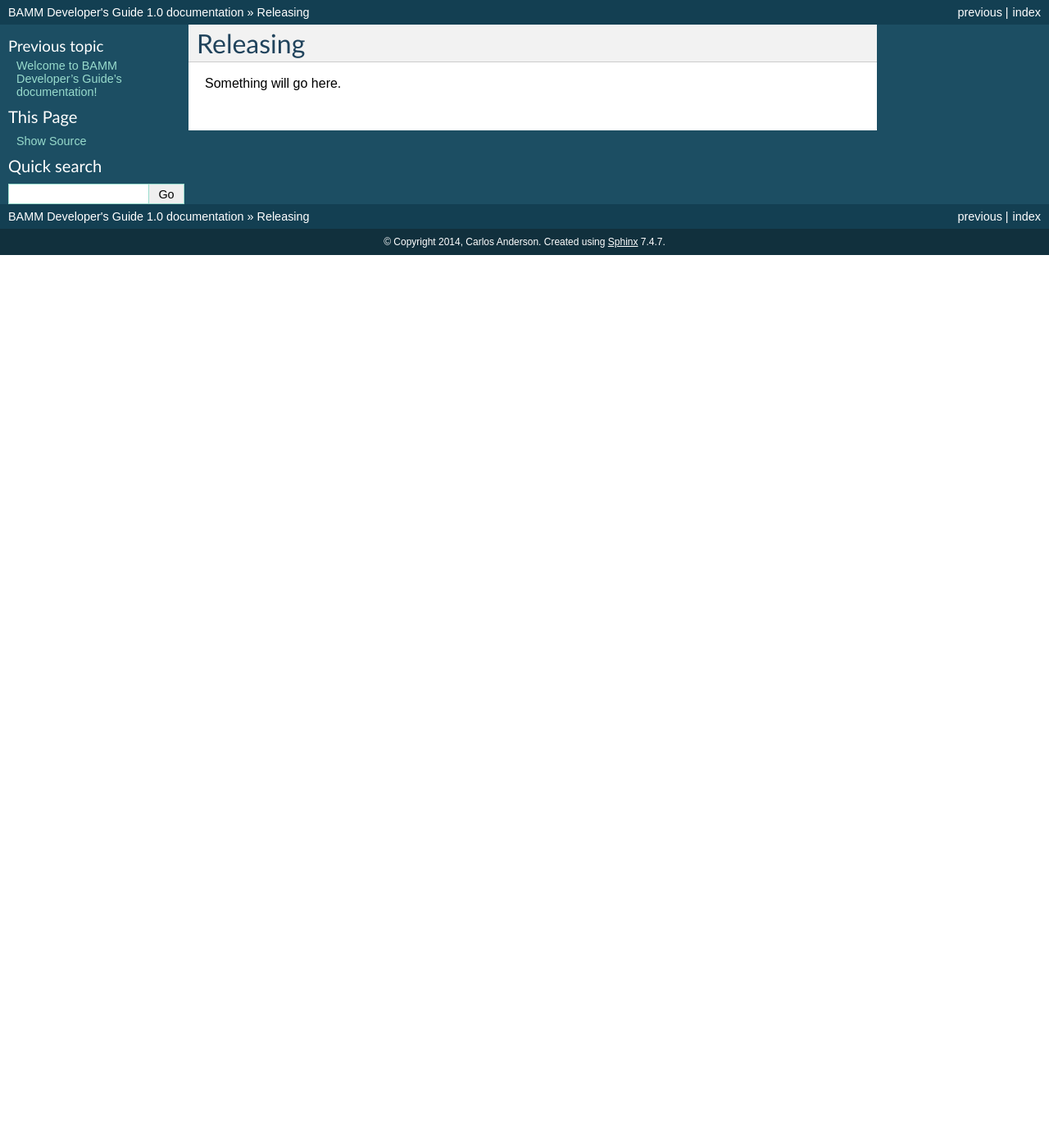
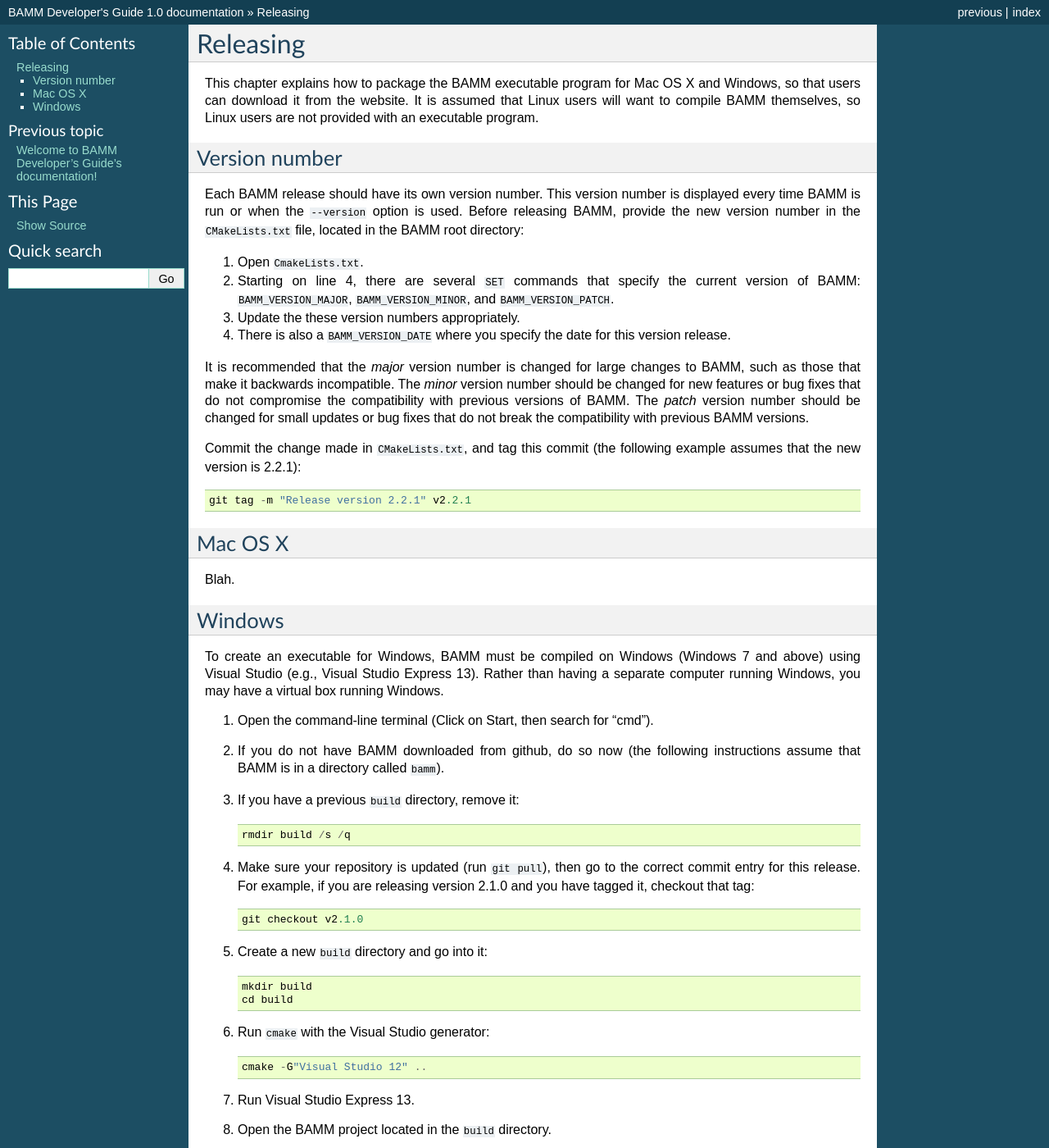
Before and after one commit to macroevolution/bamm-dev-guide, a Sphinx documentation site: the page built from source/releasing.rst, in a window 1280 px wide and 1400 px high. Shown: the whole window at 82% size. Built offline with Sphinx 7.4.7, drawn with Linux system fonts in a browser that asks for light colours; formulas are drawn with MathJax 3; some of the changed text lies outside the part shown.

Commit message:
Explain versioning and how to release in Windows

```diff
--- a/source/releasing.rst
+++ b/source/releasing.rst
@@ -1,4 +1,103 @@
 Releasing
 =========
 
-Something will go here.
+This chapter explains how to package the BAMM executable program
+for Mac OS X and Windows, so that users can download it from the website.
+It is assumed that Linux users will want to compile BAMM themselves,
+so Linux users are not provided with an executable program.
+
+
+Version number
+--------------
+
+Each BAMM release should have its own version number.
+This version number is displayed every time BAMM is run
+or when the ``--version`` option is used.
+Before releasing BAMM, provide the new version number
+in the ``CMakeLists.txt`` file, located in the BAMM root directory:
+
+#. Open ``CmakeLists.txt``.
+
+#. Starting on line 4, there are several ``SET`` commands
+   that specify the current version of BAMM:
+   ``BAMM_VERSION_MAJOR``, ``BAMM_VERSION_MINOR``, and ``BAMM_VERSION_PATCH``.
+
+#. Update the these version numbers appropriately.
+
+#. There is also a ``BAMM_VERSION_DATE`` where you specify
+   the date for this version release.
+
+It is recommended that the *major* version number is changed
+for large changes to BAMM, such as those that make it backwards incompatible.
+The *minor* version number should be changed for new features or bug fixes
+that do not compromise the compatibility with previous versions of BAMM.
+The *patch* version number should be changed for small updates or bug fixes
+that do not break the compatibility with previous BAMM versions.
+
+Commit the change made in ``CMakeLists.txt``, and tag this commit
+(the following example assumes that the new version is 2.2.1)::
+
+    git tag -m "Release version 2.2.1" v2.2.1
+
+
+Mac OS X
+--------
+
+Blah.
+
+
+Windows
+-------
+
+To create an executable for Windows, BAMM must be compiled on Windows
+(Windows 7 and above) using Visual Studio (e.g., Visual Studio Express 13).
+Rather than having a separate computer running Windows,
+you may have a virtual box running Windows.
+
+#. Open the command-line terminal
+   (Click on Start, then search for "cmd").
+
+#. If you do not have BAMM downloaded from github, do so now
+   (the following instructions assume that BAMM
+   is in a directory called ``bamm``).
+
+#. If you have a previous ``build`` directory, remove it::
+
+       rmdir build /s /q
+
+#. Make sure your repository is updated (run ``git pull``),
+   then go to the correct commit entry for this release.
+   For example, if you are releasing version 2.1.0 and you have tagged it,
+   checkout that tag::
+
+       git checkout v2.1.0
+
+#. Create a new ``build`` directory and go into it::
+
+       mkdir build
+       cd build
+
+#. Run ``cmake`` with the Visual Studio generator::
+
+       cmake -G"Visual Studio 12" ..
+
+#. Run Visual Studio Express 13.
+
+#. Open the BAMM project located in the ``build`` directory.
+
+#. On the toolbar, change "Debug" to "Release".
+
+#. On the right-hand panel, right-click on "bamm" and click on "Build".
+
+#. On the Desktop (or somewhere convenient),
+   create a new folder named "bamm-<version>",
+   where <version> is the release version of BAMM.
+
+#. Copy the ``bamm.exe`` file from the ``build\Release`` directory
+   into the new folder bamm-<version>.
+
+#. *TODO: Say which DLL files are needed and where to get them*
+
+#. Compress this folder into a ZIP file.
+
+#. Upload this ZIP file somewhere that can be accessed by anyone.
```
